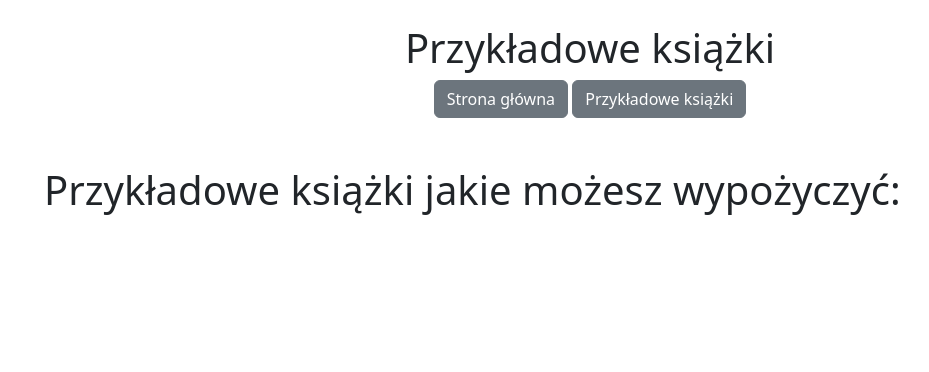
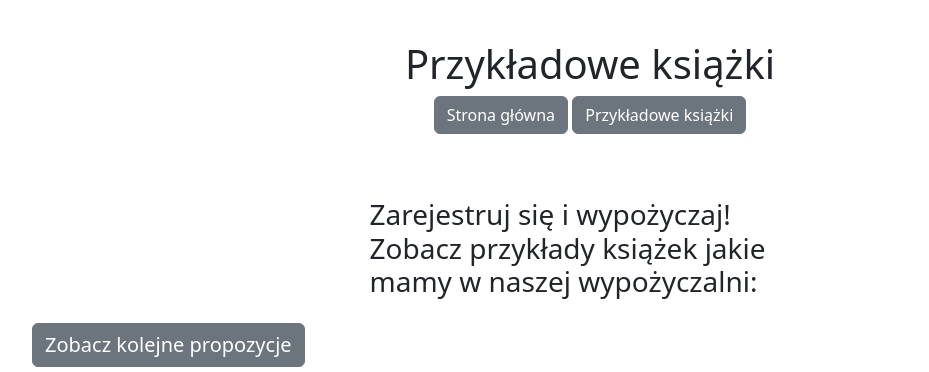
Before and after one commit to alopacin/little_library, a Flask app: page /ksiazki in a window 1280 px wide. Shown: the top 372 px of the page, without its empty margins (50-979 px from the left). Run offline with Flask 3, Linux system fonts and the light colour scheme.

Commit message:
dodane zostaly dwie grafiki

```diff
--- a/templates/ksiazki.html
+++ b/templates/ksiazki.html
@@ -6,16 +6,20 @@
         <link href="https://cdn.jsdelivr.net/npm/bootstrap@5.3.2/dist/css/bootstrap.min.css" rel="stylesheet" integrity="sha384-T3c6CoIi6uLrA9TneNEoa7RxnatzjcDSCmG1MXxSR1GAsXEV/Dwwykc2MPK8M2HN" crossorigin="anonymous">
 </head>
 <body>
-<div class="container text-center mb-3 mt-4">
+<div class="container text-center mb-3 mt-4 p-3">
         <h1>Przykładowe książki</h1>
         <a href="/" class="btn btn-secondary" >Strona główna</a>
         <a href="/ksiazki" class="btn btn-secondary" >Przykładowe książki</a>
     </div>
 <div class="container mt-5">
-<h4 class="container mb-3 display-6">Przykładowe książki jakie możesz wypożyczyć:</h4>
+<h3 class="container mb-3 col-5 mt-4 ">Zarejestruj się i wypożyczaj! Zobacz przykłady książek jakie mamy w naszej wypożyczalni:</h3>
     {% for book in context.show_books %}
-    <h5 class="container mt-4 fs-4 text-body-secondary u">{{ book }}</h5>
+    <h5 class="container mt-4 fs-4 text-body-secondary">{{ book }}</h5>
 {% endfor %}
+    <form action="/ksiazki">
+        <button class="text-center fs-5 btn btn-secondary mb-2 mt-2" type="submit">Zobacz kolejne propozycje</button>
+    </form>
+    <img src="{{ url_for('static', filename='2.jpg') }}" class="rounded float-end" width="230px" height="200px" alt="">
 </div>
 </body>
 </html>
```
Also changed, not shown: templates/index.html (+7 -5 lines), static/1.jpg (added), 1 other file.
